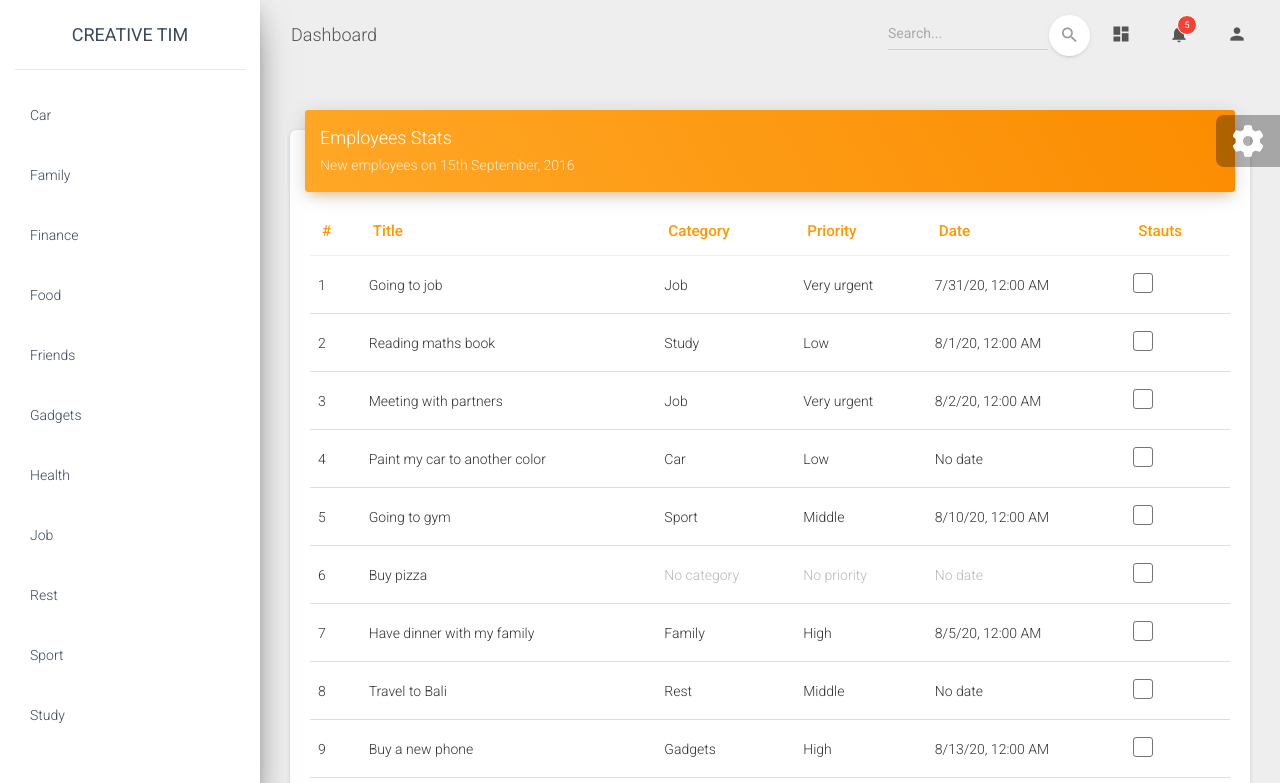
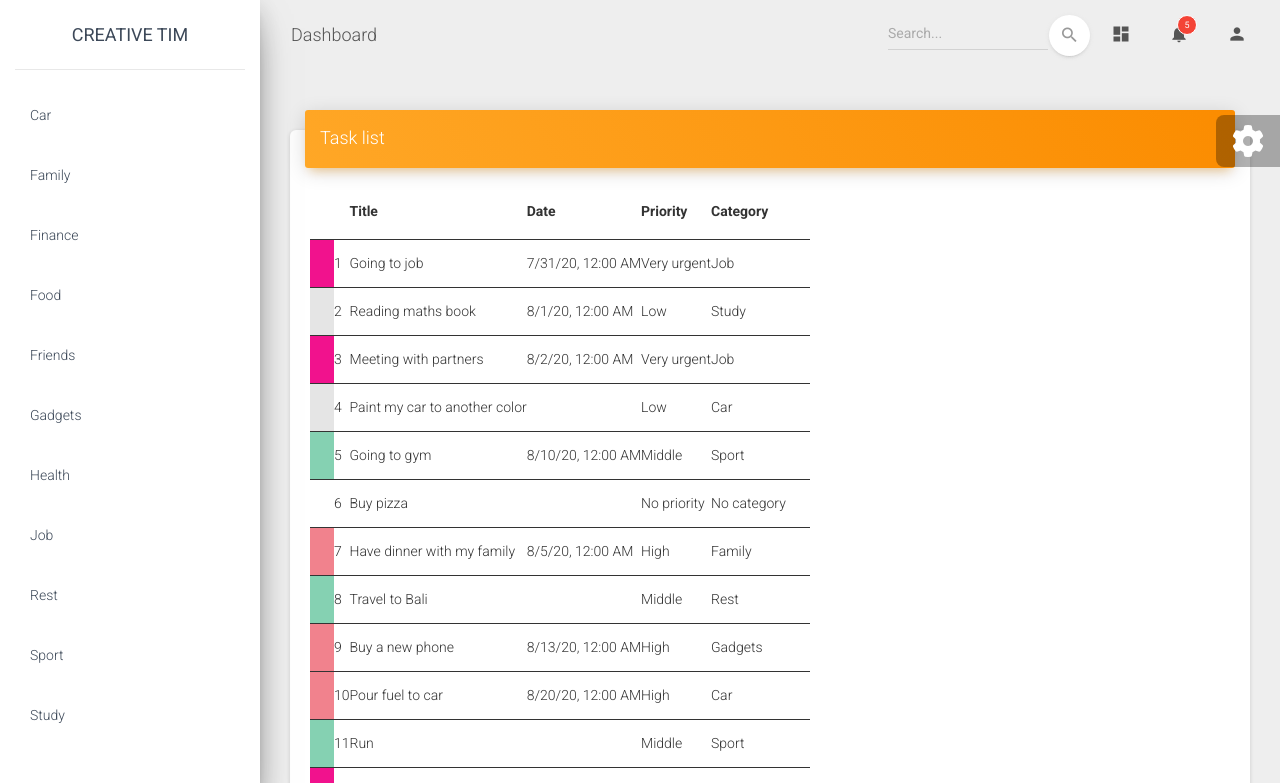
Before and after one commit to Jakhongir1117/Todo, an Angular app: page / in a window 1280 px wide. Shown: the top 783 px of the page. Built offline with nearby package versions, Linux system fonts and the light colour scheme.

Commit message:
6th step

```diff
--- a/src/app/data/TestData.ts
+++ b/src/app/data/TestData.ts
@@ -22,9 +22,9 @@
 
   static priorities: Priority[] = [
     {id: 1, title: 'Low', color: '#e5e5e5'},
-    {id: 2, title: 'Middle', color: '#4dfff3'},
-    {id: 3, title: 'High', color: '#362ed9'},
-    {id: 4, title: 'Very urgent', color: '#8f002b'},
+    {id: 2, title: 'Middle', color: '#85D1B2'},
+    {id: 3, title: 'High', color: '#F1828D'},
+    {id: 4, title: 'Very urgent', color: '#F1128D'},
   ];
 
   static tasks: Task[] = [
--- a/src/app/views/tasks/tasks.component.html
+++ b/src/app/views/tasks/tasks.component.html
@@ -1,40 +1,83 @@
 <div class="card">
   <div class="card-header card-header-warning">
-    <h4 class="card-title">Employees Stats</h4>
-    <p class="card-category">New employees on 15th September, 2016</p>
+    <h4 class="card-title">Task list</h4>
   </div>
   <div class="card-body table-responsive">
-    <table class="table table-hover">
-      <thead class="text-warning">
-      <th>#</th>
-      <th>Title</th>
-      <th>Category</th>
-      <th>Priority</th>
-      <th>Date</th>
-      <th>Stauts</th>
-      </thead>
-      <tbody>
-      <tr *ngFor="let task of tasks; let i = index" [class.completed]="task.completed">
-        <td>{{i+1}}</td>
-        <td>{{task.title}}</td>
-        <td [class.novalue]="task.category == null">{{task.category != null ? task.category.title : 'No category'}}</td>
-        <td [class.novalue]="task.category == null">{{task.priority != null ? task.priority.title : 'No priority'}}</td>
-        <td [class.novalue]="task.category == null">{{task.date != null ? (task.date | date: 'short') : 'No date'}}</td>
-        <td>
 
-          <div class="form-check">
-            <label class="form-check-label">
-              <input class="form-check-input" type="checkbox" value="" [checked]="task.completed" (click)="toggleTaskCompleted(task)">
-              <span class="form-check-sign">
-                <span class="check"></span>
-              </span>
-            </label>
-          </div>
+    <table [dataSource]="dataSource" mat-table>
+
+
+      <!-- Priority color -->
+      <ng-container matColumnDef="color">
+        <th *matHeaderCellDef mat-header-cell></th>
+        <td *matCellDef="let task" [style.background-color]="getPriorityColor(task)" mat-cell></td>
+      </ng-container>
+
+      <!-- numbering -->
+      <ng-container matColumnDef="id">
+        <th *matHeaderCellDef mat-header-cell></th>
+        <td *matCellDef="let index = index;" mat-cell>
+
+          {{index + 1}}
 
         </td>
-      </tr>
+      </ng-container>
 
-      </tbody>
+
+      <!-- task title -->
+      <ng-container matColumnDef="title">
+        <th *matHeaderCellDef mat-header-cell> Title</th>
+        <td *matCellDef="let task" [class.completed]="task.completed" mat-cell>
+
+          {{task.title}}
+
+        </td>
+      </ng-container>
+
+
+      <!-- completed date -->
+      <ng-container matColumnDef="date">
+        <th *matHeaderCellDef mat-header-cell> Date</th>
+        <td *matCellDef="let task" [ngClass]="{'completed': task.completed, 'nodate': task.date == null}" mat-cell>
+
+          {{task.date | date: "short"}}
+
+        </td>
+      </ng-container>
+
+
+      <!-- priority -->
+      <ng-container matColumnDef="priority">
+        <th *matHeaderCellDef mat-header-cell> Priority</th>
+        <td *matCellDef="let task" [ngClass]="{'completed': task.completed, 'nopriority': task.priority == null}" mat-cell>
+
+          {{task.priority ? task.priority.title : "No priority"}}
+
+        </td>
+      </ng-container>
+
+
+      <!-- Category -->
+      <ng-container matColumnDef="category">
+        <th *matHeaderCellDef mat-header-cell> Category</th>
+        <td *matCellDef="let task" [ngClass]="{'completed': task.completed, 'nocategory': task.date == null} " mat-cell>
+
+          {{task.category ? task.category.title : "No category"}}
+
+        </td>
+      </ng-container>
+
+
+      <!-- table title -->
+      <tr *matHeaderRowDef="displayedColumns;" mat-header-row></tr>
+
+      <!-- table rows -->
+      <tr *matRowDef="let row; columns: displayedColumns;" mat-row></tr>
+
+
     </table>
+
+
   </div>
+
 </div>
--- a/src/app/views/tasks/tasks.component.ts
+++ b/src/app/views/tasks/tasks.component.ts
@@ -1,6 +1,7 @@
 import {Component, OnInit} from '@angular/core';
 import {DataHandlerService} from '../../service/data-handler.service';
 import {Task} from '../../model/Task';
+import {MatTableDataSource} from '@angular/material/table';
 
 @Component({
   selector: 'app-tasks',
@@ -9,6 +10,9 @@
 })
 export class TasksComponent implements OnInit {
 
+  displayedColumns: string[] = ['color', 'id', 'title', 'date', 'priority', 'category'];
+  dataSource: MatTableDataSource<Task>;
+
   tasks: Task[];
 
   constructor(private dataHandler: DataHandlerService) {
@@ -16,10 +20,29 @@
 
   ngOnInit(): void {
     this.dataHandler.tasksSubject.subscribe( tasks => this.tasks = tasks);
+
+    this.dataSource = new MatTableDataSource();
+
+    this.refreshTable();
   }
 
   toggleTaskCompleted(task: Task) {
     task.completed = !task.completed;
   }
 
+  private getPriorityColor(task: Task) {
+
+    if(task.priority && task.priority.color) {
+      return task.priority.color;
+    }
+
+    return '#fff';
+
+  }
+
+  private refreshTable() {
+
+    this.dataSource.data = this.tasks;
+  }
+
 }
```
Also changed, not shown: src/app/app.module.ts (+9 -1 lines).
